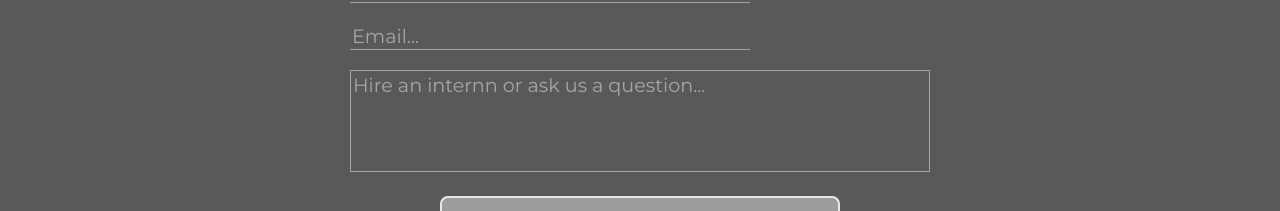
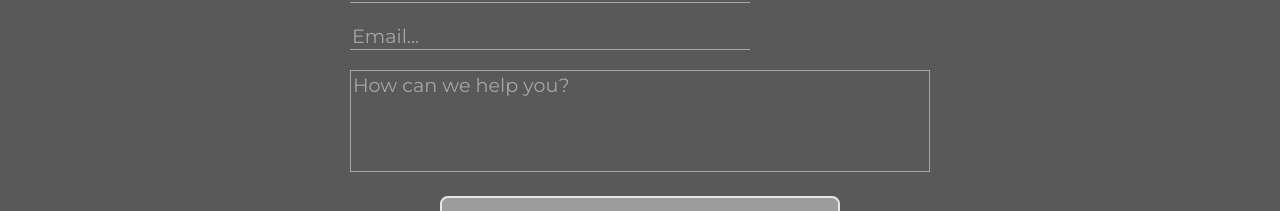
Before and after one commit to SamKelsey/internn-react-app, a React (Create React App) app in the folder client/: page / in a window 1280 px wide. Shown: the part 2123-2334 px from the top of the page. Built offline with nearby package versions, Linux system fonts and the light colour scheme.

Commit message:
Updated contact form textarea placeholder value.

```diff
--- a/client/src/components/Contact/Contact.jsx
+++ b/client/src/components/Contact/Contact.jsx
@@ -140,7 +140,7 @@ class Contact extends Component {
           />
           <textarea
             rows="4"
-            placeholder="Hire an internn or ask us a question..."
+            placeholder="How can we help you?"
             name="message"
             value={this.state.message}
             onChange={(e) => {
```
